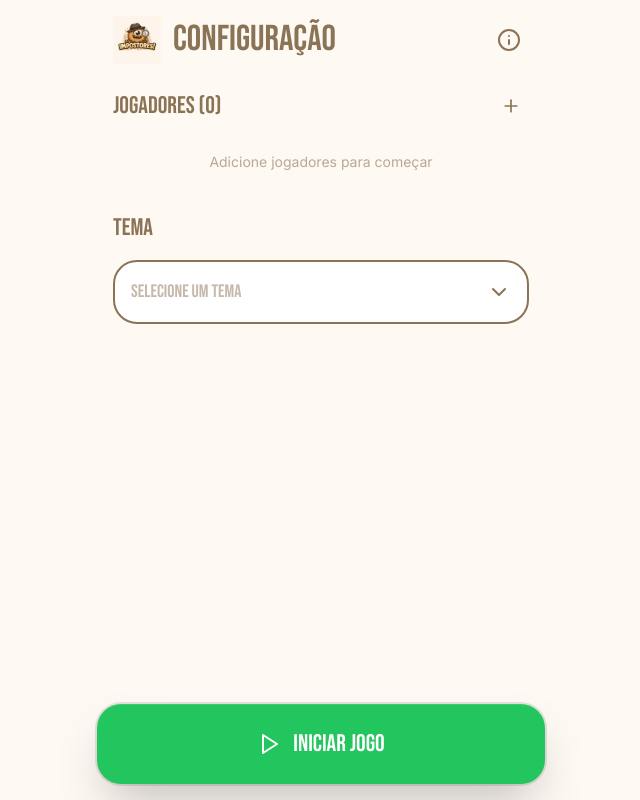
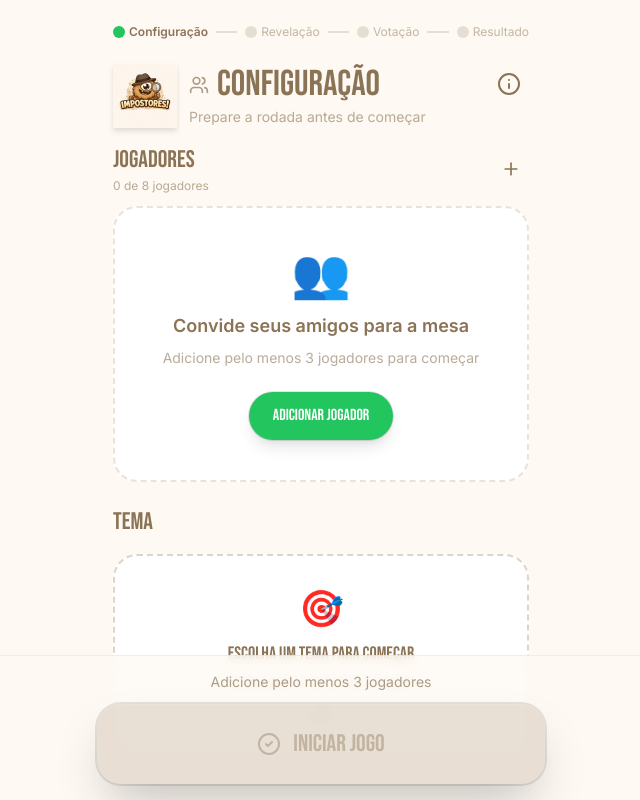
Before and after one commit to matheuspoleza/impostores, a Next.js app: page /setup in a window 1280 px wide. Shown: the whole page, without its empty margins (319-959 px from the left). Built offline with nearby package versions, Linux system fonts and the light colour scheme.

Commit message:
feat: melhorado tela de configuracao

```diff
--- a/components/game/SetupScreen.tsx
+++ b/components/game/SetupScreen.tsx
@@ -3,7 +3,7 @@
 import { useState, useEffect } from "react";
 import { useRouter } from "next/navigation";
 import { motion, AnimatePresence } from "framer-motion";
-import { Plus, Trash2, Play, Info } from "lucide-react";
+import { Plus, Trash2, Play, Info, Users, Palette, CheckCircle2 } from "lucide-react";
 import Image from "next/image";
 import { useGameState } from "@/hooks/useGameState";
 import RulesModal from "./RulesModal";
@@ -129,93 +129,199 @@ export default function SetupScreen() {
     );
   }
 
+  const selectedTheme = themes.find((t) => t.name === selectedThemeName);
+  const canStartGame = players.length >= 3 && selectedThemeName !== "";
+  const maxPlayers = 8;
+
+  // Função para obter ícone do tema
+  const getThemeIcon = (themeName: string) => {
+    const iconMap: Record<string, string> = {
+      "Animais": "🐾",
+      "Comida": "🍕",
+      "Objetos": "📦",
+      "Profissões": "💼",
+      "Esportes": "⚽",
+      "Países": "🌍",
+      "Cores": "🎨",
+      "Natureza": "🌳",
+      "Transporte": "🚗",
+      "Música": "🎵",
+    };
+    return iconMap[themeName] || "🎯";
+  };
+
   return (
     <div className="h-screen h-dvh w-full overflow-y-auto overflow-x-hidden pb-32">
       <div className="max-w-md mx-auto p-4">
+        {/* Progress Indicator */}
+        <div className="mb-6 pt-2">
+          <div className="flex items-center justify-center gap-2">
+            <div className="flex items-center gap-1">
+              <div className="w-3 h-3 rounded-full bg-innocent-card"></div>
+              <span className="text-xs font-body text-board-brown font-semibold">Configuração</span>
+            </div>
+            <div className="w-8 h-0.5 bg-board-brown/20"></div>
+            <div className="flex items-center gap-1">
+              <div className="w-3 h-3 rounded-full bg-board-brown/20"></div>
+              <span className="text-xs font-body text-board-brown/50">Revelação</span>
+            </div>
+            <div className="w-8 h-0.5 bg-board-brown/20"></div>
+            <div className="flex items-center gap-1">
+              <div className="w-3 h-3 rounded-full bg-board-brown/20"></div>
+              <span className="text-xs font-body text-board-brown/50">Votação</span>
+            </div>
+            <div className="w-8 h-0.5 bg-board-brown/20"></div>
+            <div className="flex items-center gap-1">
+              <div className="w-3 h-3 rounded-full bg-board-brown/20"></div>
+              <span className="text-xs font-body text-board-brown/50">Resultado</span>
+            </div>
+          </div>
+        </div>
+
         {/* Header */}
-        <div className="flex justify-between items-center mb-6">
+        <div className="flex justify-between items-start mb-4">
           <div className="flex items-center gap-3">
             <Image
               src="/logo.png"
               alt="Logo"
-              width={48}
-              height={48}
-              className="object-contain"
+              width={64}
+              height={64}
+              className="object-contain drop-shadow-md"
             />
+            <div>
+              <div className="flex items-center gap-2">
+                <Users className="w-5 h-5 text-board-brown/70" strokeWidth={2} />
                 <h1 className="font-display text-4xl text-board-brown">
                   Configuração
                 </h1>
+              </div>
+              <p className="font-body text-sm text-board-brown/60 mt-0.5">
+                Prepare a rodada antes de começar
+              </p>
+            </div>
           </div>
           <button
             onClick={() => setIsRulesOpen(true)}
             className="p-2 hover:bg-black/10 rounded-full transition-colors"
             aria-label="Abrir regras"
           >
-            <Info className="w-6 h-6 text-board-brown" />
+            <Info className="w-6 h-6 text-board-brown" strokeWidth={2} />
           </button>
         </div>
 
         {/* Players Section */}
         <div className="mb-6">
           <div className="flex justify-between items-center mb-3">
+            <div>
               <h2 className="font-display text-2xl text-board-brown">
-              Jogadores ({players.length})
+                Jogadores
               </h2>
+              <p className="font-body text-xs text-board-brown/60 mt-0.5">
+                {players.length} de {maxPlayers} jogadores
+              </p>
+            </div>
+            {players.length < maxPlayers && (
               <button
                 onClick={() => setShowAddPlayer(true)}
                 className="p-2 text-board-brown hover:bg-black/10 rounded-full transition-colors"
                 aria-label="Adicionar jogador"
               >
-              <Plus className="w-5 h-5" />
+                <Plus className="w-5 h-5" strokeWidth={2} />
               </button>
+            )}
           </div>
 
           {players.length === 0 ? (
-            <p className="text-center py-4 font-body text-sm text-board-brown/60">
-              Adicione jogadores para começar
+            <motion.div
+              initial={{ opacity: 0, y: 10, scale: 0.95 }}
+              animate={{ opacity: 1, y: 0, scale: 1 }}
+              transition={{ duration: 0.3, ease: "easeOut" }}
+              className="bg-white rounded-card-lg border-2 border-dashed border-board-brown/20 p-10 text-center"
+            >
+              <motion.div
+                initial={{ scale: 0 }}
+                animate={{ scale: 1 }}
+                transition={{ delay: 0.2, type: "spring", stiffness: 200 }}
+                className="text-5xl mb-4"
+              >
+                👥
+              </motion.div>
+              <p className="font-body text-lg text-board-brown font-semibold mb-2">
+                Convide seus amigos para a mesa
               </p>
+              <p className="font-body text-sm text-board-brown/60 mb-6">
+                Adicione pelo menos 3 jogadores para começar
+              </p>
+              <motion.button
+                whileHover={{ scale: 1.05 }}
+                whileTap={{ scale: 0.95 }}
+                onClick={() => setShowAddPlayer(true)}
+                className="px-6 py-3 bg-innocent-card text-white rounded-card-lg font-display text-base shadow-card-lg transition-all hover:opacity-90"
+              >
+                Adicionar Jogador
+              </motion.button>
+            </motion.div>
           ) : (
-            <div className="space-y-1">
+            <div className="space-y-2">
+              <AnimatePresence mode="popLayout">
                 {players.map((player, index) => (
                   <motion.div
                     key={player.id}
-                  initial={{ opacity: 0, x: -20 }}
-                  animate={{ opacity: 1, x: 0 }}
-                  exit={{ opacity: 0, x: 20 }}
-                  className="flex items-center gap-3 py-2 border-b border-board-brown/10 last:border-b-0"
+                    layout
+                    initial={{ opacity: 0, y: 20, scale: 0.9 }}
+                    animate={{ opacity: 1, y: 0, scale: 1 }}
+                    exit={{ opacity: 0, x: -20, scale: 0.9 }}
+                    transition={{
+                      duration: 0.3,
+                      layout: { duration: 0.2 }
+                    }}
+                    className="bg-white rounded-card-lg border border-board-brown/10 shadow-card hover:shadow-card-lg transition-all p-3"
                   >
-                  <span className="text-board-brown/50 font-body text-sm w-6 flex-shrink-0">
-                    {index + 1}.
+                    <div className="flex items-center gap-3">
+                      <span className="text-board-brown/40 font-display text-lg w-6 flex-shrink-0 text-center">
+                        {index + 1}
                       </span>
-                  <button
+                      <motion.button
+                        whileHover={{ scale: 1.08 }}
+                        whileTap={{ scale: 0.92 }}
                         onClick={() => handleOpenAvatarSelector(player.id)}
-                    className="relative w-10 h-10 rounded-full overflow-hidden border-2 border-board-brown/30 flex-shrink-0 hover:border-board-brown/50 transition-colors"
+                        className="relative w-12 h-12 rounded-full overflow-hidden border-[3px] border-board-brown/40 flex-shrink-0 hover:border-board-brown/60 transition-all shadow-md hover:shadow-lg"
                         aria-label="Selecionar avatar"
+                      >
+                        <motion.div
+                          initial={{ scale: 0 }}
+                          animate={{ scale: 1 }}
+                          transition={{ type: "spring", stiffness: 200, delay: index * 0.05 }}
                         >
                           <Image
                             src={player.avatar || getDefaultAvatar()}
                             alt={player.name}
                             fill
                             className="object-cover"
-                      sizes="40px"
+                            sizes="48px"
                           />
-                  </button>
+                        </motion.div>
+                      </motion.button>
                       <input
                         type="text"
                         value={player.name}
                         onChange={(e) => updatePlayerName(player.id, e.target.value)}
-                    className="flex-1 bg-transparent border-none outline-none font-body text-base text-board-brown min-w-0"
+                        className="flex-1 bg-transparent border-none outline-none font-body text-base text-board-brown font-semibold min-w-0 placeholder:text-board-brown/40 truncate"
                         placeholder="Nome do jogador"
                       />
-                  <button
+                      <motion.button
+                        whileHover={{ scale: 1.1, color: "#ef4444" }}
+                        whileTap={{ scale: 0.9 }}
                         onClick={() => handleRemovePlayer(player.id)}
-                    className="p-1.5 text-impostor-card hover:bg-impostor-card/20 rounded-full transition-colors flex-shrink-0"
+                        className="p-2 text-board-brown/50 hover:text-impostor-card hover:bg-impostor-card/10 rounded-full transition-colors flex-shrink-0"
                         aria-label="Remover jogador"
                       >
-                    <Trash2 className="w-4 h-4" />
-                  </button>
+                        <Trash2 className="w-4 h-4" strokeWidth={2} />
+                      </motion.button>
+                    </div>
                   </motion.div>
                 ))}
+              </AnimatePresence>
             </div>
           )}
         </div>
@@ -225,31 +331,51 @@ export default function SetupScreen() {
           <h2 className="font-display text-2xl text-board-brown mb-4">
             Tema
           </h2>
-          <button
+          {selectedTheme ? (
+            <motion.button
               type="button"
               onClick={() => setShowThemePicker(true)}
-            className="w-full px-4 py-4 bg-white rounded-card-lg border-2 border-board-brown font-display text-lg text-board-brown focus:outline-none focus:ring-2 focus:ring-innocent-card flex items-center justify-between"
+              initial={{ opacity: 0, y: 10 }}
+              animate={{ opacity: 1, y: 0 }}
+              whileHover={{ scale: 1.02 }}
+              whileTap={{ scale: 0.98 }}
+              className="w-full px-6 py-6 bg-gradient-to-br from-white to-board-beige rounded-card-lg border-2 border-board-brown/30 hover:border-board-brown shadow-card-lg focus:outline-none focus:ring-2 focus:ring-innocent-card flex items-center gap-4 transition-all"
             >
-            <span className={selectedThemeName ? "" : "text-board-brown/50"}>
-              {selectedThemeName
-                ? themes.find(t => t.name === selectedThemeName)?.name
-                : "Selecione um tema"}
-            </span>
-            <svg
-              xmlns="http://www.w3.org/2000/svg"
-              width="24"
-              height="24"
-              viewBox="0 0 24 24"
-              fill="none"
-              stroke="#8B7355"
-              strokeWidth="2"
-              strokeLinecap="round"
-              strokeLinejoin="round"
-              className="flex-shrink-0"
+              <div className="text-4xl flex-shrink-0">
+                {getThemeIcon(selectedTheme.name)}
+              </div>
+              <div className="flex-1 text-left">
+                <p className="font-display text-xl text-board-brown mb-1">
+                  {selectedTheme.name}
+                </p>
+                <p className="font-body text-sm text-board-brown/60">
+                  {selectedTheme.words.length} palavras disponíveis
+                </p>
+              </div>
+              <Palette className="w-5 h-5 text-board-brown/50 flex-shrink-0" strokeWidth={2} />
+            </motion.button>
+          ) : (
+            <motion.button
+              type="button"
+              onClick={() => setShowThemePicker(true)}
+              initial={{ opacity: 0, y: 10 }}
+              animate={{ opacity: 1, y: 0 }}
+              whileHover={{ scale: 1.02 }}
+              whileTap={{ scale: 0.98 }}
+              className="w-full px-6 py-8 bg-white rounded-card-lg border-2 border-dashed border-board-brown/30 hover:border-board-brown/50 focus:outline-none focus:ring-2 focus:ring-innocent-card flex flex-col items-center gap-3 transition-all"
             >
-              <polyline points="6 9 12 15 18 9" />
-            </svg>
-          </button>
+              <div className="text-4xl">🎯</div>
+              <div className="text-center">
+                <p className="font-display text-lg text-board-brown mb-1">
+                  Escolha um tema para começar
+                </p>
+                <p className="font-body text-sm text-board-brown/50">
+                  Selecione o tema da rodada
+                </p>
+              </div>
+              <Palette className="w-5 h-5 text-board-brown/40" strokeWidth={2} />
+            </motion.button>
+          )}
         </div>
 
         {/* Add Player Modal */}
@@ -302,13 +428,13 @@ export default function SetupScreen() {
                 <div className="flex gap-3">
                   <button
                     onClick={() => setShowAddPlayer(false)}
-                    className="flex-1 py-4 bg-gray-200 rounded-card-lg font-display text-lg"
+                    className="flex-1 py-4 bg-gray-200 rounded-card-lg font-display text-lg transition-colors hover:bg-gray-300"
                   >
                     Cancelar
                   </button>
                   <button
                     onClick={handleAddPlayer}
-                    className="flex-1 py-4 bg-innocent-card text-white rounded-card-lg font-display text-lg shadow-card-lg"
+                    className="flex-1 py-4 bg-innocent-card text-white rounded-card-lg font-display text-lg shadow-card-lg transition-all hover:opacity-90"
                   >
                     Adicionar
                   </button>
@@ -363,25 +489,16 @@ export default function SetupScreen() {
                           : "bg-white hover:bg-board-beige/50 active:bg-board-beige"
                       }`}
                     >
-                      <div className="flex items-center justify-between">
-                        <div>
-                          <p className="font-display text-xl text-board-brown">{theme.name}</p>
+                      <div className="flex items-center justify-between gap-3">
+                        <div className="text-3xl flex-shrink-0">
+                          {getThemeIcon(theme.name)}
+                        </div>
+                        <div className="flex-1">
+                          <p className="font-display text-xl text-board-brown mb-1">{theme.name}</p>
+                          <p className="font-body text-sm text-board-brown/60">{theme.words.length} palavras</p>
                         </div>
                         {selectedThemeName === theme.name && (
-                          <svg
-                            xmlns="http://www.w3.org/2000/svg"
-                            width="24"
-                            height="24"
-                            viewBox="0 0 24 24"
-                            fill="none"
-                            stroke="#8B7355"
-                            strokeWidth="3"
-                            strokeLinecap="round"
-                            strokeLinejoin="round"
-                            className="flex-shrink-0"
-                          >
-                            <polyline points="20 6 9 17 4 12" />
-                          </svg>
+                          <CheckCircle2 className="w-6 h-6 text-innocent-card flex-shrink-0" strokeWidth={2.5} />
                         )}
                       </div>
                     </button>
@@ -415,17 +532,55 @@ export default function SetupScreen() {
       </div>
 
       {/* Start Button - Fixed at Bottom */}
-      <div className="fixed bottom-0 left-0 right-0 p-4 z-30">
+      <div className="fixed bottom-0 left-0 right-0 p-4 z-30 bg-board-cream/80 backdrop-blur-sm border-t border-board-brown/10">
         <div className="max-w-md mx-auto">
+          {!canStartGame && (
+            <motion.div
+              initial={{ opacity: 0, y: 10 }}
+              animate={{ opacity: 1, y: 0 }}
+              className="mb-3 text-center"
+            >
+              <p className="font-body text-sm text-board-brown/70">
+                {players.length < 3
+                  ? "Adicione pelo menos 3 jogadores"
+                  : !selectedThemeName
+                  ? "Selecione um tema"
+                  : "Tudo pronto? Vamos descobrir o impostor 👀"}
+              </p>
+            </motion.div>
+          )}
+          {canStartGame && (
+            <motion.div
+              initial={{ opacity: 0, y: 10 }}
+              animate={{ opacity: 1, y: 0 }}
+              className="mb-3 text-center"
+            >
+              <p className="font-body text-sm text-board-brown/70">
+                Tudo pronto? Vamos descobrir o impostor 👀
+              </p>
+            </motion.div>
+          )}
           <motion.button
-            whileTap={{ scale: 0.95 }}
+            whileTap={canStartGame ? { scale: 0.95 } : {}}
             onClick={handleStartGame}
-            className="w-full py-6 rounded-card-lg font-display text-2xl bg-innocent-card text-white shadow-card-3d transition-all hover:opacity-90"
+            disabled={!canStartGame}
+            className={`w-full py-6 rounded-card-lg font-display text-2xl shadow-card-3d transition-all flex items-center justify-center gap-3 ${
+              canStartGame
+                ? "bg-innocent-card text-white hover:opacity-90 cursor-pointer"
+                : "bg-board-brown/20 text-board-brown/40 cursor-not-allowed"
+            }`}
           >
-            <div className="flex items-center justify-center gap-3">
-              <Play className="w-6 h-6" />
+            {canStartGame ? (
+              <>
+                <Play className="w-6 h-6" strokeWidth={2.5} />
                 Iniciar Jogo
-            </div>
+              </>
+            ) : (
+              <>
+                <CheckCircle2 className="w-6 h-6" strokeWidth={2} />
+                Iniciar Jogo
+              </>
+            )}
           </motion.button>
         </div>
       </div>
```
Lines whose indentation alone changed are shown as unchanged.
